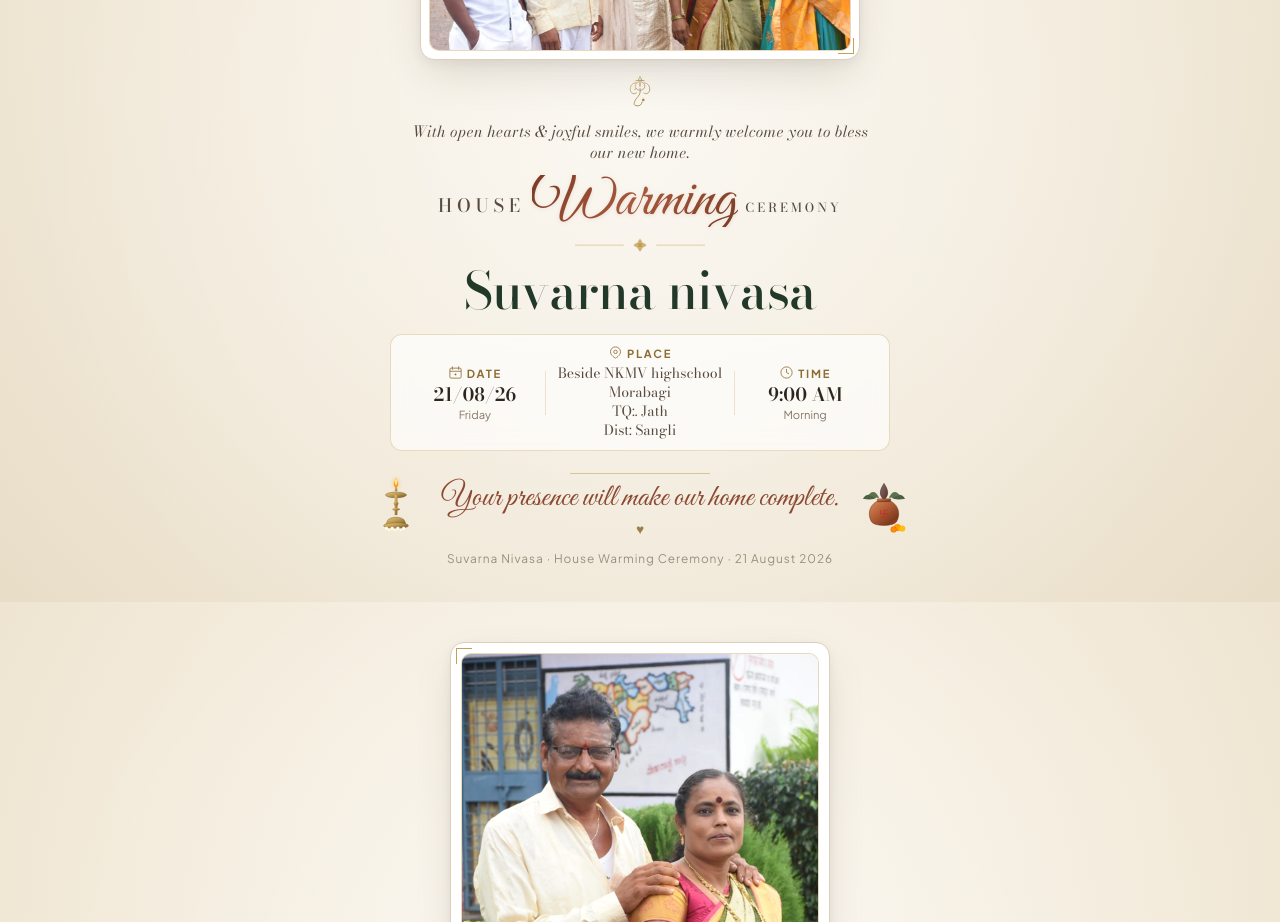
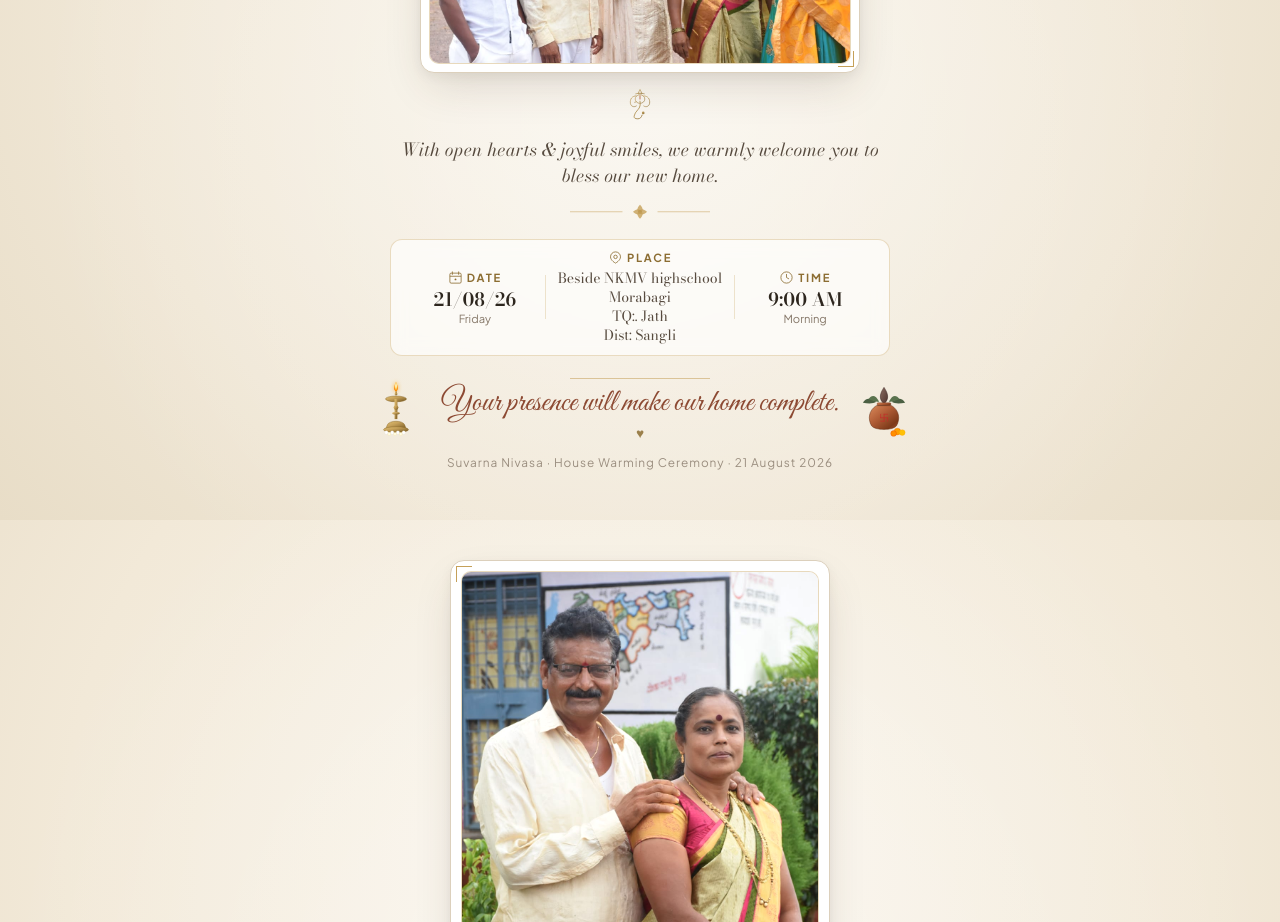
Before and after one commit to patilanuja602/My_Home, a React (Vite) app: page / in a window 1280 px wide. Shown: the part 1080-2002 px from the top of the page. Built offline with nearby package versions, Linux system fonts and the light colour scheme; a web font is replaced by a local one.

Commit message:
fix: remove house warming ceremony and suvarna nivasa from 2nd page

```diff
--- a/src/components/DigitalCard.css
+++ b/src/components/DigitalCard.css
@@ -112,73 +112,25 @@
 .invitation-lead-text {
   font-family: var(--font-serif);
   font-style: italic;
-  font-size: clamp(0.82rem, 2.7vw, 0.96rem);
+  font-size: clamp(0.92rem, 3.2vw, 1.12rem);
   color: var(--ink-secondary);
-  line-height: 1.35;
-  letter-spacing: 0.02em;
-  margin: 2px 0 2px 0;
-  max-width: 460px;
+  line-height: 1.45;
+  letter-spacing: 0.01em;
+  margin: 4px 0 6px 0;
+  max-width: 480px;
 }
 
-/* STEP 4: Title */
-.invitation-title-group {
-  display: flex;
-  align-items: baseline;
-  justify-content: center;
-  gap: 7px;
-  margin: 0 0 2px 0;
-}
-
-.title-house {
-  font-family: var(--font-serif);
-  font-size: 1.15rem;
-  letter-spacing: 0.26em;
-  color: var(--ink-secondary);
-  font-weight: 500;
-}
-
-.title-warming {
-  font-family: var(--font-script);
-  font-size: clamp(2.6rem, 8vw, 3.8rem);
-  color: var(--script-terracotta);
-  line-height: 0.85;
-  transform: translateY(2px);
-  background: linear-gradient(135deg, #7a3a24 0%, #a8583c 50%, #7a3a24 100%);
-  -webkit-background-clip: text;
-  -webkit-text-fill-color: transparent;
-  display: inline-block;
-  filter: drop-shadow(0 1px 2px rgba(140, 73, 50, 0.15));
-}
-
-.title-ceremony {
-  font-family: var(--font-serif);
-  font-size: 0.78rem;
-  letter-spacing: 0.24em;
-  color: var(--ink-secondary);
-  font-weight: 500;
-}
-
-/* STEP 5: Floral Divider */
+/* STEP 4: Floral Divider */
 .invitation-divider-wrap {
   display: flex;
   align-items: center;
   justify-content: center;
+  margin-bottom: 8px;
 }
 
 .invitation-divider-svg {
-  width: 130px;
-  margin: 2px 0 4px 0;
-}
-
-/* STEP 6: House Name */
-.invitation-house-name {
-  font-family: var(--font-serif);
-  font-size: clamp(2.1rem, 6.5vw, 3.2rem);
-  font-weight: 500;
-  color: var(--sage-title);
-  letter-spacing: -0.01em;
-  margin: 0 0 8px 0;
-  line-height: 1;
+  width: 140px;
+  margin: 0;
 }
 
 /* STEP 7: 3-Column Info Block */
--- a/src/components/DigitalCard.jsx
+++ b/src/components/DigitalCard.jsx
@@ -100,29 +100,17 @@ export default function DigitalCard() {
             <GaneshaMark className="invitation-ganesha-svg" />
           </motion.div>
 
-          {/* STEP 3: Heartfelt Welcome Sentence from First Page */}
+          {/* STEP 3: Heartfelt Welcome Sentence */}
           <motion.p variants={itemFadeUp} className="invitation-lead-text">
             With open hearts &amp; joyful smiles, we warmly welcome you to bless our new home.
           </motion.p>
 
-          {/* STEP 4: Title: HOUSE Warming CEREMONY */}
-          <motion.div variants={itemFadeUp} className="invitation-title-group">
-            <span className="title-house">HOUSE</span>
-            <span className="title-warming">Warming</span>
-            <span className="title-ceremony">CEREMONY</span>
-          </motion.div>
-
-          {/* STEP 5: Floral Divider */}
+          {/* STEP 4: Floral Divider */}
           <motion.div variants={itemFadeUp} className="invitation-divider-wrap">
             <CardFloralDivider className="invitation-divider-svg" />
           </motion.div>
 
-          {/* STEP 6: House Name: Suvarna nivasa */}
-          <motion.h2 variants={itemFadeUp} className="invitation-house-name">
-            Suvarna nivasa
-          </motion.h2>
-
-          {/* STEP 7: 3-Column Info Block (Date, Place, Time) */}
+          {/* STEP 5: 3-Column Info Block (Date, Place, Time) */}
           <motion.div variants={itemFadeUp} className="invitation-info-grid">
             {/* Column 1: DATE */}
             <div className="info-column">
```
